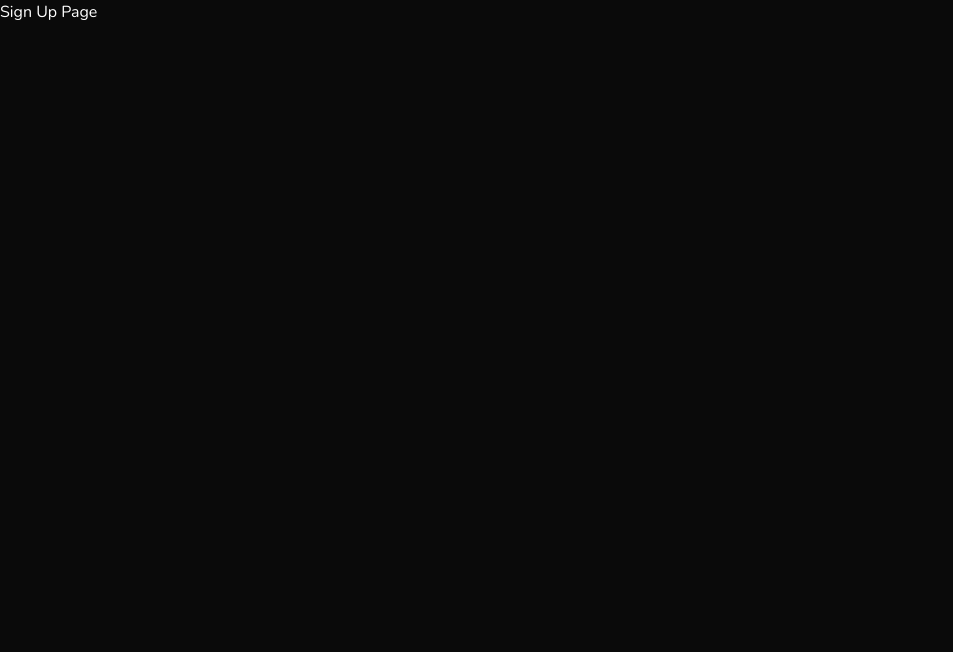
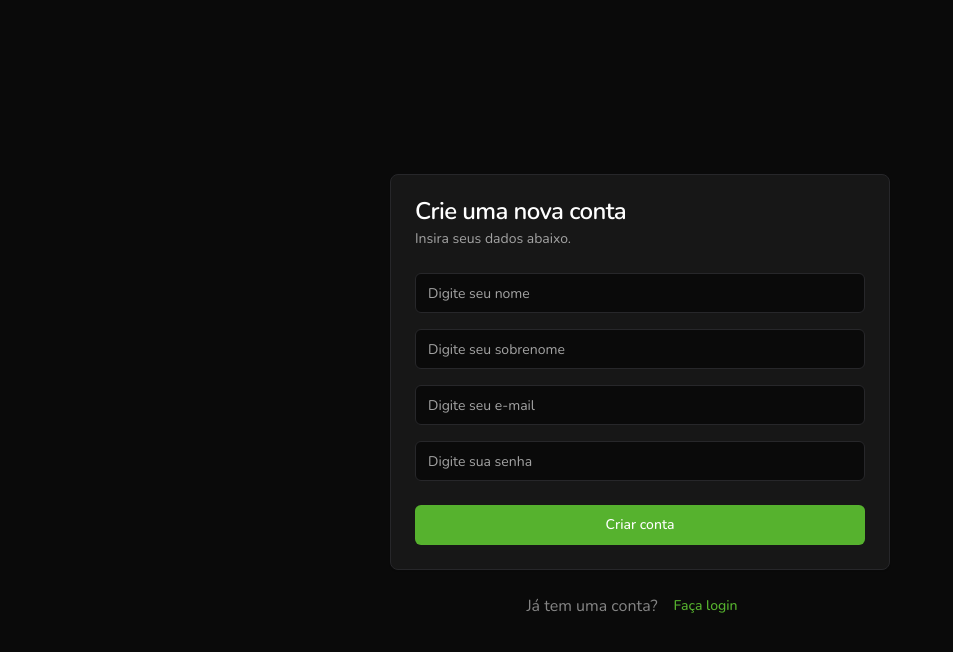
Before and after one commit to jessesiqueira-dev/fintrack, a React (Vite) app: page /signup in a window 1280 px wide. Shown: the top 652 px of the page, without its empty margins (0-953 px from the left). Built offline with nearby package versions, Linux system fonts and the light colour scheme.

Commit message:
feat: add initial sign up page

```diff
--- /dev/null
+++ b/src/components/ui/card.jsx
@@ -0,0 +1,61 @@
+import * as React from 'react'
+
+import { cn } from '@/lib/utils'
+
+const Card = React.forwardRef(({ className, ...props }, ref) => (
+  <div
+    ref={ref}
+    className={cn(
+      'rounded-lg border bg-card text-card-foreground shadow-sm',
+      className
+    )}
+    {...props}
+  />
+))
+Card.displayName = 'Card'
+
+const CardHeader = React.forwardRef(({ className, ...props }, ref) => (
+  <div
+    ref={ref}
+    className={cn('flex flex-col space-y-1.5 p-6', className)}
+    {...props}
+  />
+))
+CardHeader.displayName = 'CardHeader'
+
+const CardTitle = React.forwardRef(({ className, ...props }, ref) => (
+  <div
+    ref={ref}
+    className={cn(
+      'text-2xl font-semibold leading-none tracking-tight',
+      className
+    )}
+    {...props}
+  />
+))
+CardTitle.displayName = 'CardTitle'
+
+const CardDescription = React.forwardRef(({ className, ...props }, ref) => (
+  <div
+    ref={ref}
+    className={cn('text-sm text-muted-foreground', className)}
+    {...props}
+  />
+))
+CardDescription.displayName = 'CardDescription'
+
+const CardContent = React.forwardRef(({ className, ...props }, ref) => (
+  <div ref={ref} className={cn('p-6 pt-0', className)} {...props} />
+))
+CardContent.displayName = 'CardContent'
+
+const CardFooter = React.forwardRef(({ className, ...props }, ref) => (
+  <div
+    ref={ref}
+    className={cn('flex items-center p-6 pt-0', className)}
+    {...props}
+  />
+))
+CardFooter.displayName = 'CardFooter'
+
+export { Card, CardContent,CardDescription, CardFooter, CardHeader, CardTitle }
--- /dev/null
+++ b/src/components/ui/input.jsx
@@ -0,0 +1,20 @@
+import * as React from 'react'
+
+import { cn } from '@/lib/utils'
+
+const Input = React.forwardRef(({ className, type, ...props }, ref) => {
+  return (
+    <input
+      type={type}
+      className={cn(
+        'flex h-10 w-full rounded-md border border-input bg-background px-3 py-2 text-base ring-offset-background file:border-0 file:bg-transparent file:text-sm file:font-medium file:text-foreground placeholder:text-muted-foreground focus-visible:outline-none focus-visible:ring-2 focus-visible:ring-ring focus-visible:ring-offset-2 disabled:cursor-not-allowed disabled:opacity-50 md:text-sm',
+        className
+      )}
+      ref={ref}
+      {...props}
+    />
+  )
+})
+Input.displayName = 'Input'
+
+export { Input }
--- a/src/pages/signup.jsx
+++ b/src/pages/signup.jsx
@@ -1,5 +1,46 @@
+import { Button } from '@/components/ui/button'
+import {
+  Card,
+  CardContent,
+  CardDescription,
+  CardFooter,
+  CardHeader,
+  CardTitle,
+} from '@/components/ui/card'
+import { Input } from '@/components/ui/input'
+
 const SignUpPage = () => {
-  return <h1>Sign Up Page</h1>
+  return (
+    <div className="flex min-h-screen flex-col items-center justify-center gap-4 px-4">
+      <Card className="w-full max-w-[500px]">
+        <CardHeader>
+          <CardTitle>Crie uma nova conta</CardTitle>
+          <CardDescription>Insira seus dados abaixo.</CardDescription>
+        </CardHeader>
+
+        <CardContent className="space-y-4">
+          <Input placeholder="Digite seu nome" />
+          <Input placeholder="Digite seu sobrenome" />
+          <Input type="email" placeholder="Digite seu e-mail" />
+          <Input type="password" placeholder="Digite sua senha" />
+        </CardContent>
+
+        <CardFooter>
+          <Button type="submit" className="w-full">
+            Criar conta
+          </Button>
+        </CardFooter>
+      </Card>
+
+      <div className="flex items-center justify-center">
+        <p className="text-center opacity-50">Já tem uma conta?</p>
+
+        <Button variant="link" asChild>
+          <a href="/login">Faça login</a>
+        </Button>
+      </div>
+    </div>
+  )
 }
 
 export default SignUpPage
```
